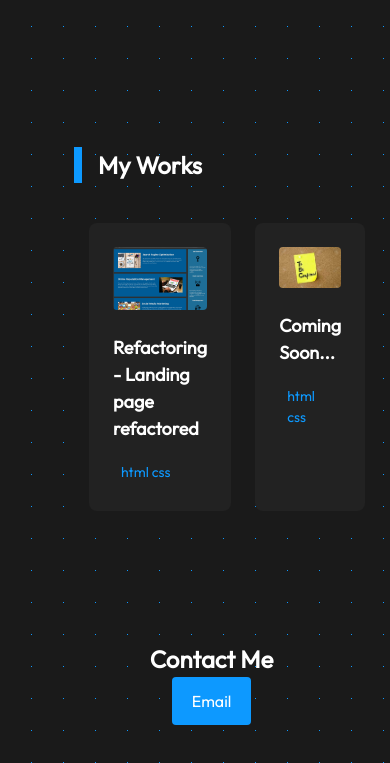
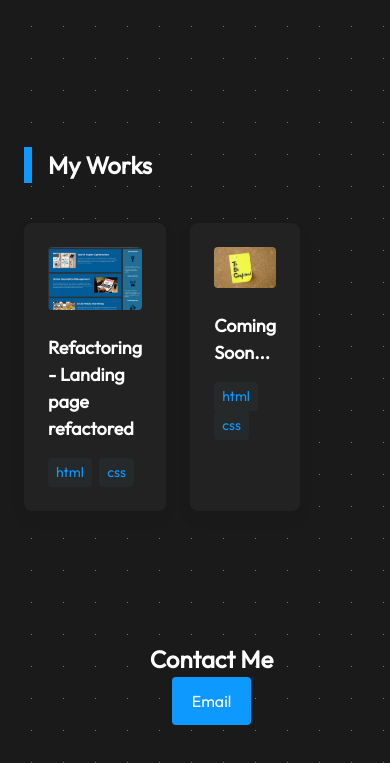
Before and after one commit to b70b70/personal-portfolio-website, a plain HTML site: page index.html in a window 390 px wide. Shown: the part 869-1632 px from the top of the page. Drawn offline with nearby package versions, Linux system fonts and the light colour scheme.

Commit message:
refactored html code for my works section, fixed the issue now that every item is equal sized. Css styling also complete accordingly for works section. added comment for breakpoints in css. this section includes the grid-template for the work-wrapper.

```diff
--- a/assets/css/style.css
+++ b/assets/css/style.css
@@ -82,6 +82,7 @@ select {
     --light-blue: #CFEBFF;
     --shadow: 0 .5rem 1rem rgba(0,0,0,.05);
     --dark-grey: #222;
+    --mid-grey: #26292a;
 
 
     --button: white;
@@ -223,32 +224,16 @@ nav {
 
 /* WORKS*/
 
-.works
-{
-  padding-left: 50px;
+.work-wrapper {
+  display: grid;
+  grid-template-columns: 1fr;
+  gap: 1.5rem;
 }
-
-.work-wrapper {
-  display: flex;
-  justify-content: center;
-}
-
-.work-grid {
-  display: grid;
-  grid-template-columns: 2fr 1fr; /* repeat(auto-fill, minmax(250px, 1fr)); */
-  gap: 1.5rem;
-  max-width: 1200px; /* Optional: Limit the width of the grid */
-  width: 100%;
-  padding: 0 15px; /* Optional: Add horizontal padding to align with container */
-}
-
-
-
 .work-item {
   background-color: var(--dark-grey);
-  box-shadow: var(--darkreader-bg--shadow);
   padding: 1.5rem;
   border-radius: var(--rounded-md);
+  box-shadow: var(--shadow);
   transition: transform .2s;
 }
 
@@ -282,14 +267,14 @@ nav {
 }
 
 .work-item-link:hover {
-  color: var(--blue);
+  color: var(--dark-blue);
 }
 
-.tech-item {
+.work-item-tech-item {
   display: inline-block;
   padding: .25rem .5rem;
   border-radius: var(--rounded);
-  background-color: var(--darkreader-text--grey);
+  background-color: var(--mid-grey);
   color: var(--blue);
   font-size: .875rem;
   font-weight: 500;
@@ -312,6 +297,9 @@ nav {
   background-color: var(--darkreader-text--grey)
 }
 
+
+/* BREAKPOINTS */
+
 @media screen and (min-width: 1280px) {
   .container {
       max-width: 1280px;
@@ -324,3 +312,16 @@ nav {
       max-width: 1536px;
   }
 }
+
+
+  /* WORK */
+  .work-wrapper {
+    grid-template-columns: repeat(2, 1fr);
+}
+/* WORK */
+
+ /* WORK */
+ .work-wrapper {
+  grid-template-columns: repeat(3, 1fr);
+}
+/* WORK */
--- a/index.html
+++ b/index.html
@@ -44,7 +44,7 @@
         developer, I am always aiming to combine creativity and problem solving to build quality websites.</p>
       <div class="header-action">
         <a href="#" class="btn btn-blue">My Works</a>
-         <div class="header-action-link">
+        <div class="header-action-link">
           <a href="https://github.com/b70b70" class="header-action-link-item"><i class='bx bxl-github'
               style='color:#ffffff'></i> </a>
         </div>
@@ -54,11 +54,11 @@
 
 
   <!-- works -->
-  <section class="works">
+  <section id="works">
     <div class="container">
       <h2 class="section-title">My Works</h2>
       <div class="work-wrapper">
-        <div class="work-grid">
+
 
           <div class="work-item">
             <div class="work-item-image-wrapper">
@@ -66,9 +66,9 @@
             </div>
             <a href="https://b70b70.github.io/html-refactoring-a-website/" class="work-item-link">Refactoring - Landing
               page refactored</a>
-            <div class="tech-item">
-              <span class="tech-item-icon">html</span>
-              <span class="tech-item-icon">css</span>
+            <div class="work-item-tech">
+              <span class="work-item-tech-item">html</span>
+              <span class="work-item-tech-item">css</span>
             </div>
           </div>
 
@@ -77,16 +77,15 @@
               <img src="assets/tbc.jpg" class="work-item-image" alt="preview-of-work">
             </div>
             <a href="#" class="work-item-link">Coming Soon...</a>
-            <div class="tech-item">
-              <span class="tech-item-icon">html</span>
-              <span class="tech-item-icon">css</span>
+            <div class="work-item-tech">
+              <span class="work-item-tech-item">html</span>
+              <span class="work-item-tech-item">css</span>
 
             </div>
           </div>
           <!-- Add more work items as needed -->
         </div>
       </div>
-    </div>
   </section>
 
 
```
